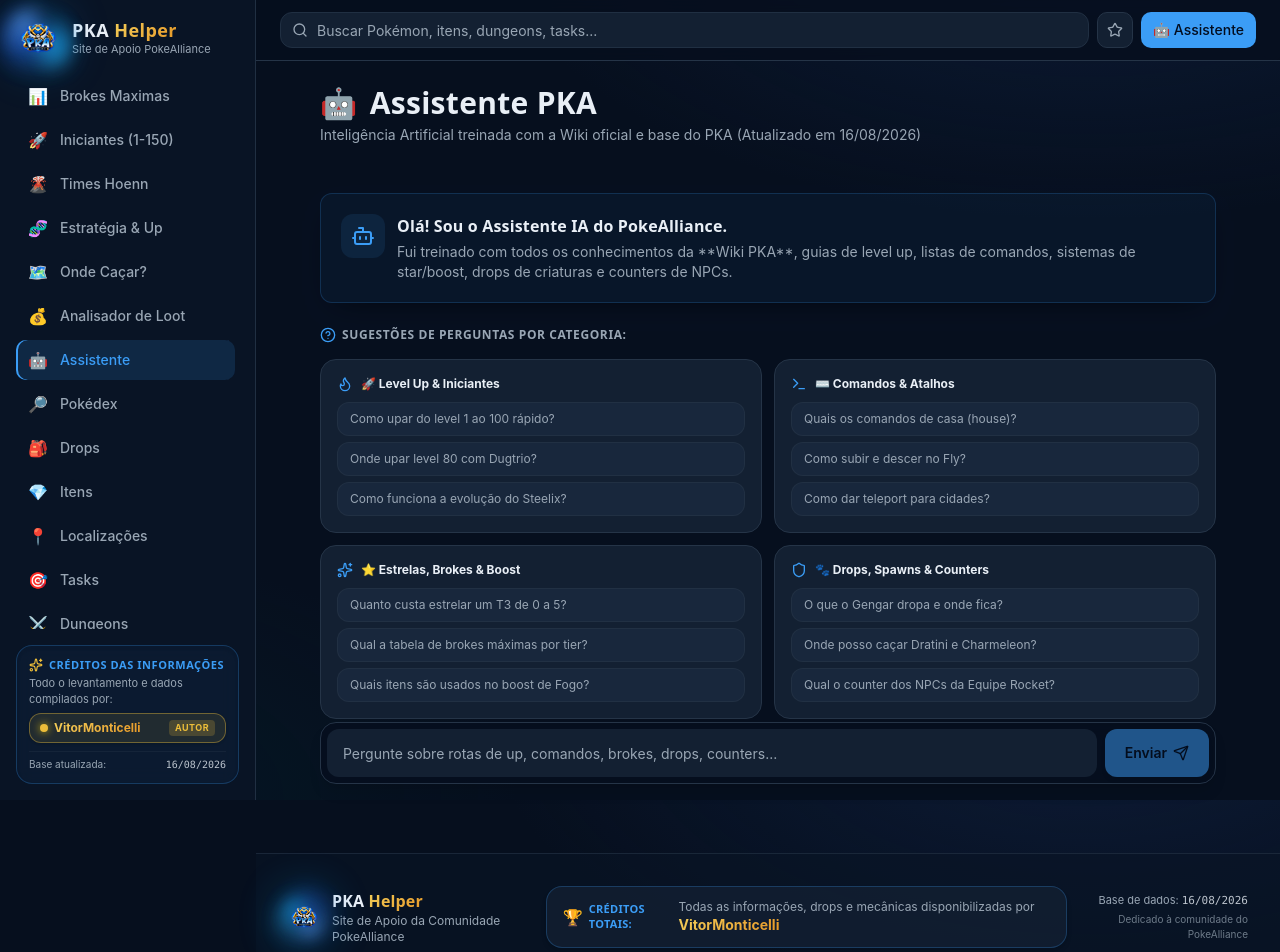
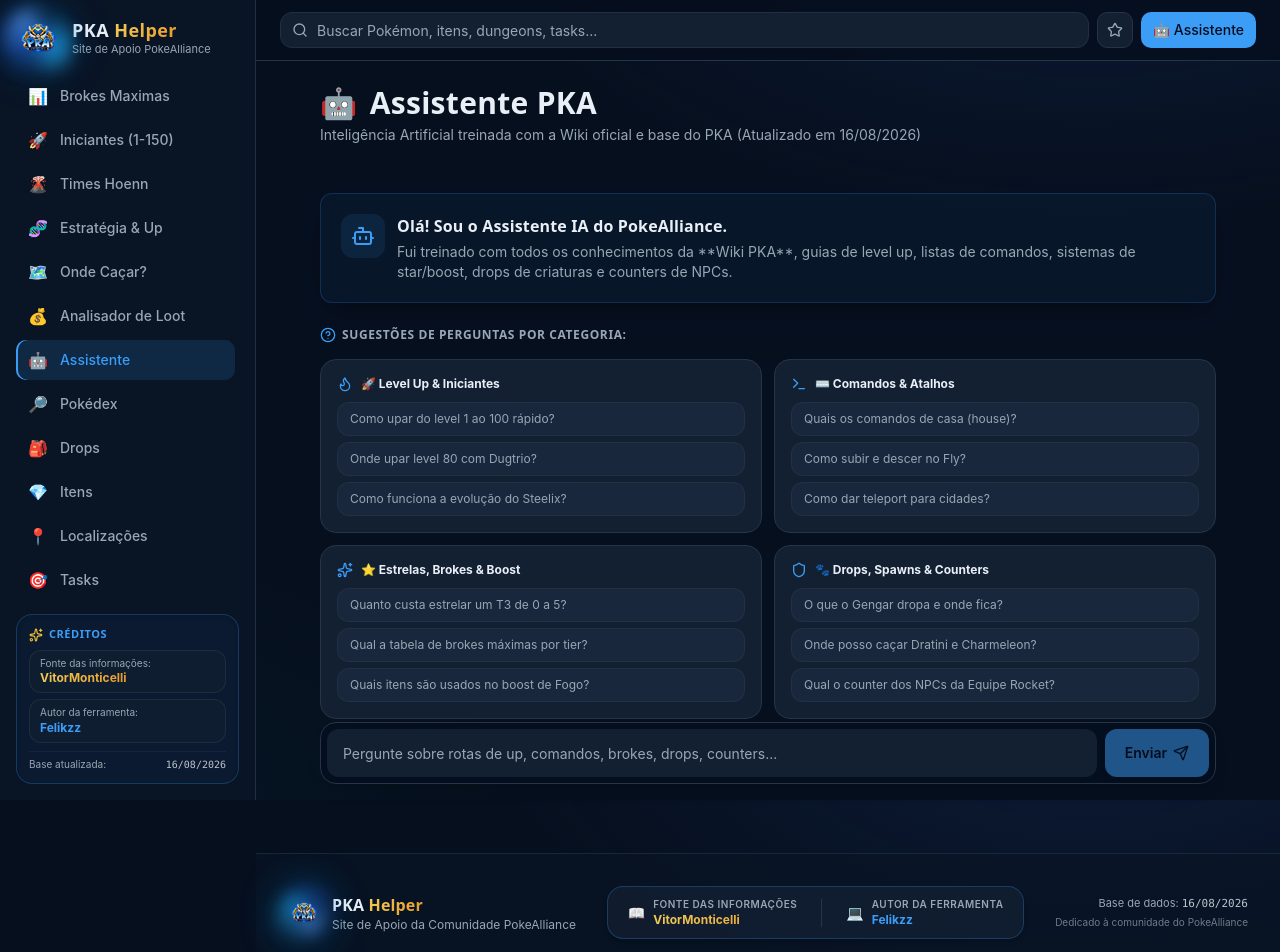
Before and after one commit to felikzz/pkaapoio, a React (Vite) app: page /assistente in a window 1280 px wide. Shown: the top 952 px of the page. Built offline with nearby package versions, Linux system fonts and the light colour scheme; what @tanstack/zod-adapter would draw is missing.

Commit message:
feat: ajustar creditos para Fonte das informacoes: VitorMonticelli e Autor da ferramenta: Felikzz

```diff
--- a/src/components/layout/AppShell.tsx
+++ b/src/components/layout/AppShell.tsx
@@ -78,26 +78,25 @@
 
 function SidebarCredits() {
   return (
-    <div className="rounded-xl border border-primary/25 bg-primary/5 p-3 text-xs shadow-inner backdrop-blur-sm">
+    <div className="rounded-xl border border-primary/25 bg-primary/5 p-3 text-xs shadow-inner backdrop-blur-sm space-y-2">
       <div className="flex items-center gap-1.5 font-semibold text-primary">
         <Sparkles className="size-3.5 text-gold animate-pulse" />
-        <span className="text-[11px] font-display font-bold tracking-wider uppercase">Créditos das Informações</span>
+        <span className="text-[11px] font-display font-bold tracking-wider uppercase">Créditos</span>
       </div>
-      <p className="mt-1 text-[11px] text-muted-foreground leading-snug">
-        Todo o levantamento e dados compilados por:
-      </p>
-      <div className="mt-1.5 flex items-center justify-between rounded-lg border border-gold/40 bg-gold/10 px-2.5 py-1.5 shadow-sm">
-        <div className="flex items-center gap-1.5">
-          <span className="inline-block size-2 rounded-full bg-gold shadow-[0_0_8px_rgba(255,215,0,0.8)]" />
-          <span className="font-bold text-xs text-gradient-gold">
-            VitorMonticelli
-          </span>
+
+      <div className="space-y-1.5">
+        <div className="rounded-lg border border-border/70 bg-panel/70 px-2.5 py-1.5">
+          <span className="text-muted-foreground block text-[10px]">Fonte das informações:</span>
+          <span className="font-bold text-xs text-gradient-gold">VitorMonticelli</span>
         </div>
-        <span className="rounded bg-gold/20 px-1.5 py-0.5 text-[9px] font-bold text-gold uppercase tracking-wider">
-          Autor
-        </span>
+
+        <div className="rounded-lg border border-border/70 bg-panel/70 px-2.5 py-1.5">
+          <span className="text-muted-foreground block text-[10px]">Autor da ferramenta:</span>
+          <span className="font-bold text-xs text-primary">Felikzz</span>
+        </div>
       </div>
-      <div className="mt-2 border-t border-border/40 pt-1.5 flex items-center justify-between text-[10px] text-muted-foreground">
+
+      <div className="border-t border-border/40 pt-1.5 flex items-center justify-between text-[10px] text-muted-foreground">
         <span>Base atualizada:</span>
         <span className="font-mono font-medium text-foreground/80">{DB_UPDATED_AT}</span>
       </div>
@@ -121,18 +120,23 @@
         </div>
 
         {/* Caixa de Créditos em Destaque */}
-        <div className="flex flex-col sm:flex-row items-center gap-3 rounded-xl border border-primary/25 bg-panel/80 px-4 py-3 shadow-md">
-          <div className="flex items-center gap-1.5 text-primary font-semibold text-xs">
-            <span className="text-base">🏆</span>
-            <span className="font-display tracking-wide uppercase text-[11px] font-bold">Créditos Totais:</span>
+        <div className="flex flex-col sm:flex-row items-center gap-3 sm:gap-6 rounded-xl border border-primary/25 bg-panel/80 px-5 py-2.5 shadow-md">
+          <div className="flex items-center gap-2 text-left">
+            <span className="text-sm">📖</span>
+            <div>
+              <p className="text-[10px] uppercase tracking-wider text-muted-foreground font-semibold">Fonte das informações</p>
+              <p className="text-xs font-bold text-gradient-gold">VitorMonticelli</p>
+            </div>
           </div>
-          <div className="text-center sm:text-left">
-            <p className="text-xs text-muted-foreground">
-              Todas as informações, drops e mecânicas disponibilizadas por{" "}
-              <strong className="font-bold text-gradient-gold text-sm inline-block">
-                VitorMonticelli
-              </strong>
-            </p>
+
+          <div className="hidden sm:block h-7 w-px bg-border" />
+
+          <div className="flex items-center gap-2 text-left">
+            <span className="text-sm">💻</span>
+            <div>
+              <p className="text-[10px] uppercase tracking-wider text-muted-foreground font-semibold">Autor da ferramenta</p>
+              <p className="text-xs font-bold text-primary">Felikzz</p>
+            </div>
           </div>
         </div>
 
--- a/src/lib/assistant-context.ts
+++ b/src/lib/assistant-context.ts
@@ -389,12 +389,13 @@
   }
 
   // Créditos & Reconhecimento
-  if (/credito|creditos|autor|quem criou|vitormonticelli|vitor monticelli|quem fez|fonte|dados|criador/i.test(q)) {
-    return `### 🌟 Créditos e Reconhecimento das Informações
+  if (/credito|creditos|autor|quem criou|vitormonticelli|vitor monticelli|felikzz|quem fez|fonte|dados|criador/i.test(q)) {
+    return `### 🌟 Créditos e Reconhecimento
 
-Todos os créditos pelo levantamento de dados, drops, mecânicas, tabelas e informações do **PokeAlliance** pertencem a **VitorMonticelli**.
+- **Fonte das informações:** VitorMonticelli
+- **Autor da ferramenta:** Felikzz
 
-O **PKA Helper** reúne e estrutura esses dados para facilitar a consulta diária de toda a comunidade!`;
+O **PKA Helper** reúne e estrutura esses dados para facilitar a consulta diária de toda a comunidade do PokeAlliance!`;
   }
 
   return `Não encontrei informações exatas sobre essa dúvida na base atual do PokeAlliance. Experimente perguntar sobre:
```
